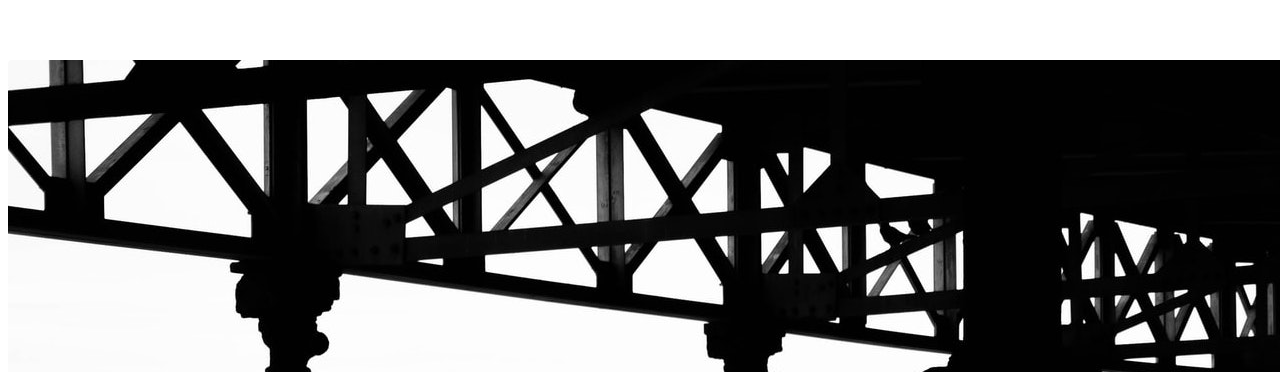
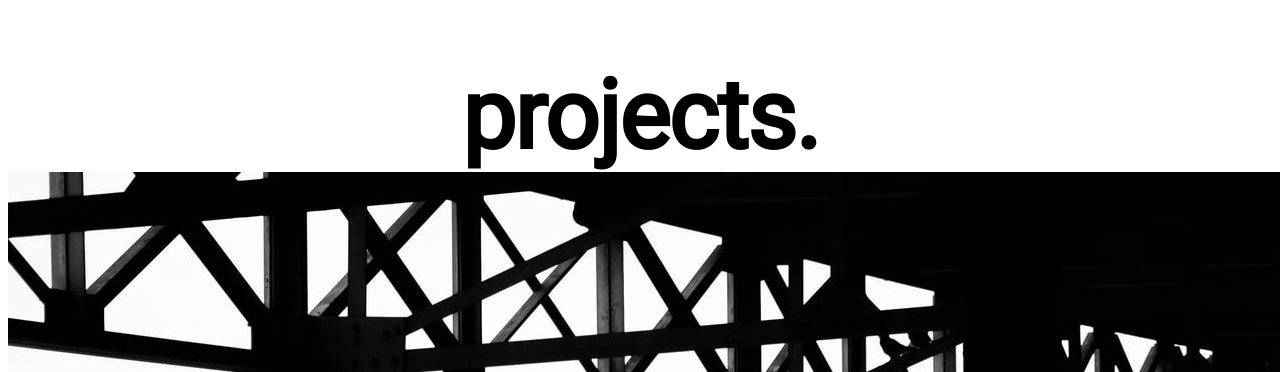
Before and after one commit to Alex-Bellamy/portfolio_mark_two, a React (Create React App) app: page / in a window 1280 px wide. Shown: the part 1548-1920 px from the top of the page. Built offline with nearby package versions, Linux system fonts and the light colour scheme; the HTML template or start-up script is replaced by a standard one.

Commit message:
creating projects component and importing it into page grid

```diff
--- a/src/components/PageGrid.jsx
+++ b/src/components/PageGrid.jsx
@@ -1,5 +1,6 @@
 import React from "react";
 import Header from "./Header";
+import Projects from "./Projects";
 import About from "./About";
 import Footer from "./Footer";
 import { makeStyles } from "@material-ui/core/styles";
@@ -105,7 +106,8 @@ const PageGrid = () => {
           </Paper>
         </Grid>
         <Grid item xs={12}>
-          <Paper className={classProjects.paper}>projects.</Paper>
+          <Paper className={classProjects.paper}></Paper>
+          <Projects />
         </Grid>
         <Grid item xs={12}>
           <Paper className={classPhotoOne.paper}></Paper>
--- /dev/null
+++ b/src/components/Projects.jsx
@@ -0,0 +1,21 @@
+import React from "react";
+import Typography from "@material-ui/core/Typography";
+
+const Projects = () => {
+  return (
+    <>
+    <Typography
+        data-cy="title"
+        variant="h1"
+        style={{
+          fontWeight: "bold",
+          textAlign: "center",
+        }}
+      >
+        projects.
+      </Typography>
+    </>
+  );
+};
+
+export default Projects;
```
Also changed, not shown: 1 other file (tests, documents, lock files or other folders).
